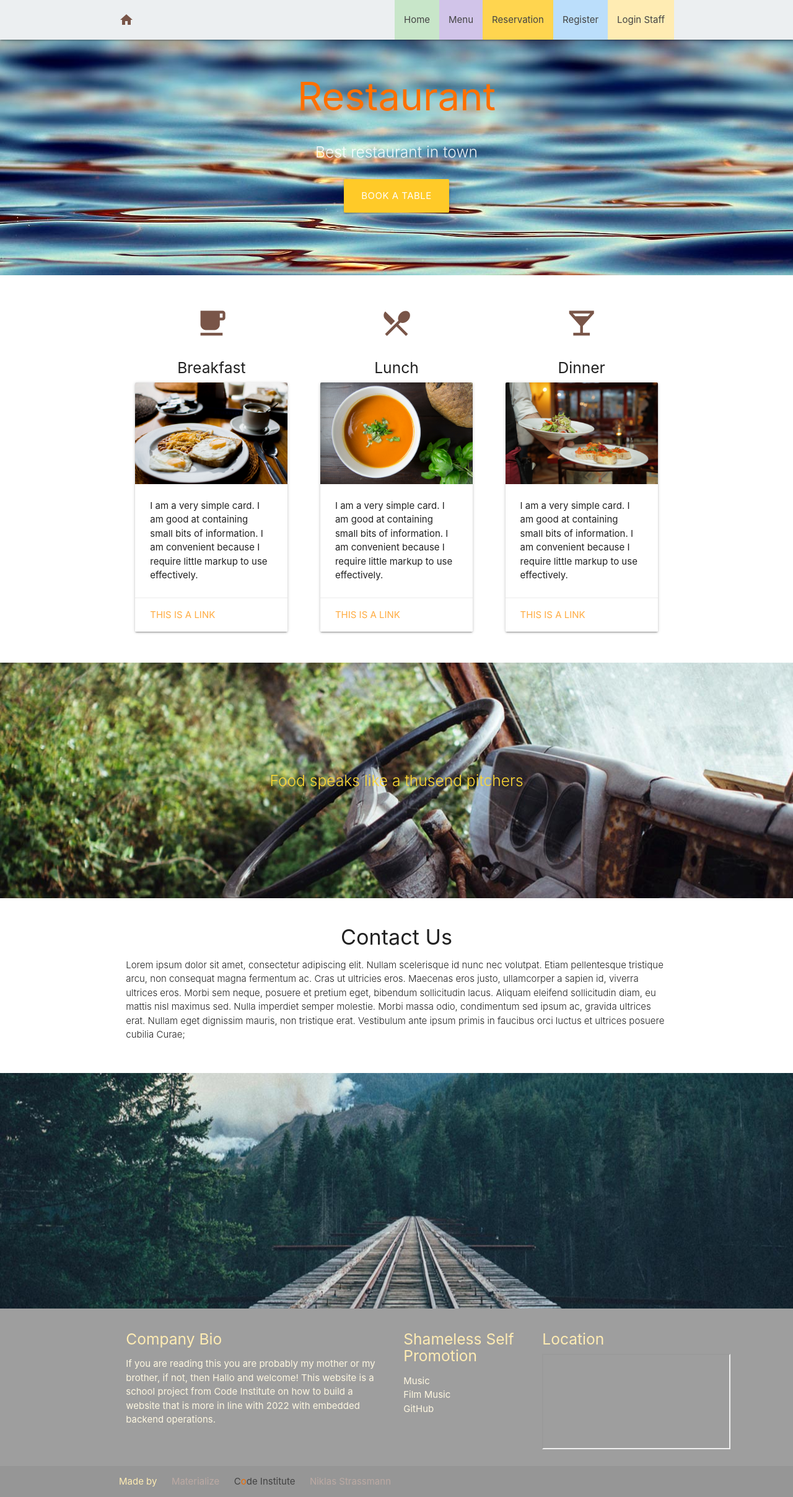
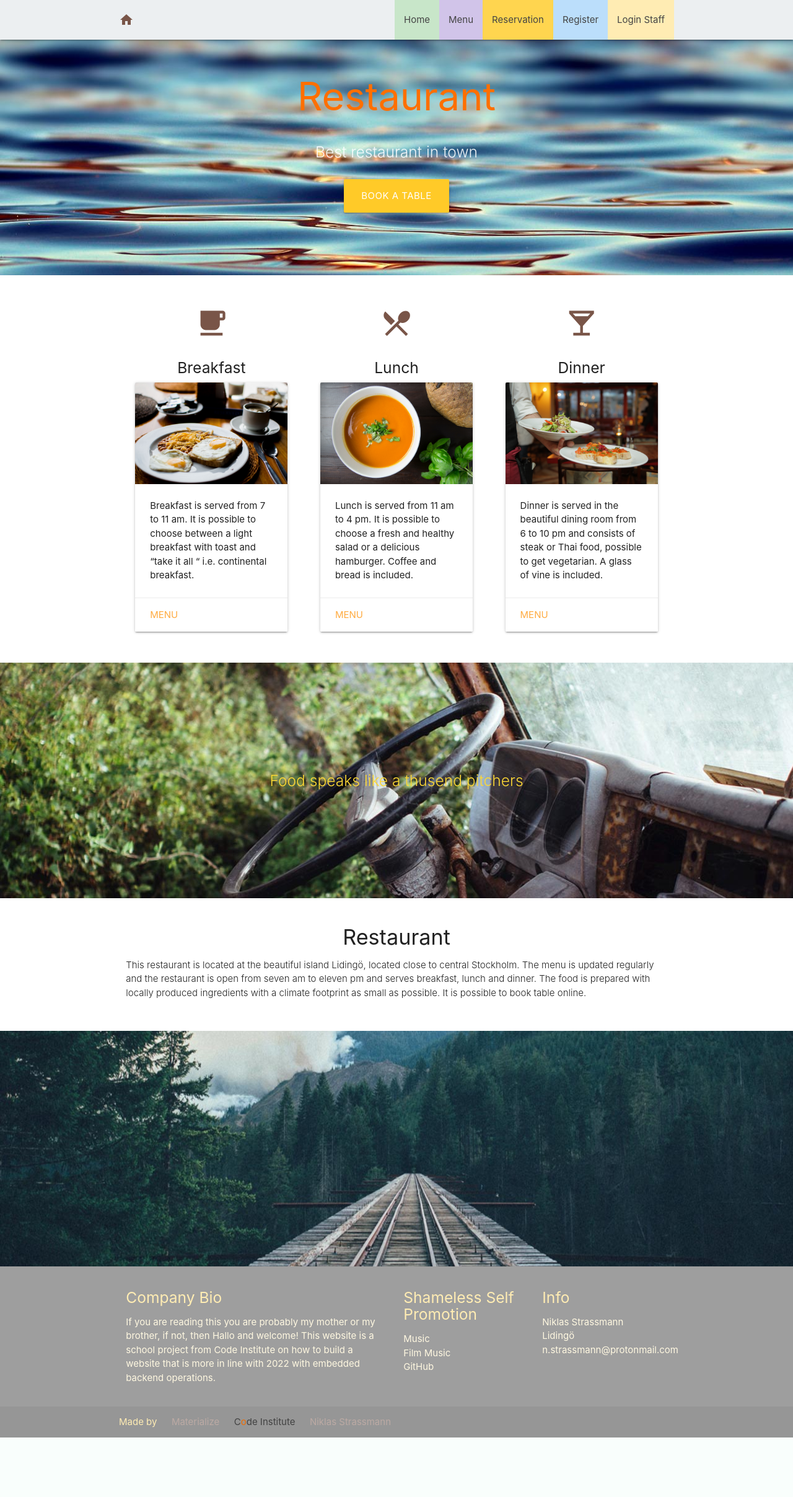
Before and after one commit to DrMaxPower/crud-with-django, a Django app: page / in a window 1280 px wide. Shown: the whole page at 62% size. After the commit the page ends 2319 px from the top, so only its background shows below. Run offline with Django 3.2, Linux system fonts and the light colour scheme; some libraries are stand-ins or nearby versions; grey boxes are pictures that could not be loaded.

Commit message:
added text content to index

```diff
--- a/static/js/script.js
+++ b/static/js/script.js
@@ -5,11 +5,12 @@
       $('.parallax').parallax();
       $('.scrollspy').scrollSpy();
       $('.collapsible').collapsible();
+      $('.tooltipped').tooltip();
+
 
     });
     // If form is not valid
     $('#message-box').fadeOut(10000);
-
 
     // raw function show and hide booking list
     $(function() {
--- a/templates/base.html
+++ b/templates/base.html
@@ -118,9 +118,12 @@
                     </ul>
                 </div>
                 <div class="col l3 s12">
-                    <h5 class="amber-text text-lighten-4">Location</h5>
-                    <iframe src="https://www.google.com/maps/embed?pb=!1m18!1m12!1m3!1d1715.8751694655932!2d18.131804415802744!3d59.35582668166811!2m3!1f0!2f0!3f0!3m2!1i1024!2i768!4f13.1!3m3!1m2!1s0x465f82d1a87179e9%3A0x3e69738b4def15e4!2sBodalsv%C3%A4gen%202A%2C%20181%2036%20Liding%C3%B6!5e1!3m2!1sen!2sse!4v1661031728319!5m2!1sen!2sse"
-                     allowfullscreen="" loading="lazy" referrerpolicy="no-referrer-when-downgrade"></iframe>
+                    <h5 class="amber-text text-lighten-4">Info</h5>
+                    <ul>
+                        <li class="amber-text text-lighten-5">Niklas Strassmann</li>
+                        <li class="amber-text text-lighten-5">Lidingö</li>
+                        <li class="amber-text text-lighten-5">n.strassmann@protonmail.com</li>
+                    </ul>
                 </div>
             </div>
         </div>
--- a/templates/index.html
+++ b/templates/index.html
@@ -15,7 +15,6 @@
                     class="btn-large waves-effect waves-orange amber lighten-1">Book a Table</a>
             </div>
             <br><br>
-
         </div>
     </div>
     <div class="parallax"><img src="{% static 'images/lake-g9469f9732_1920.jpg' %}" alt="Unsplashed background img 1">
@@ -39,11 +38,13 @@
                             <img src="{% static 'images/pexels-julian-jagtenberg-103124.jpg' %}">
                         </div>
                         <div class="card-content">
-                            <p>I am a very simple card. I am good at containing small bits of information.
-                                I am convenient because I require little markup to use effectively.</p>
+                            <p>
+                                Breakfast is served from 7 to 11 am. It is possible to choose between a
+                                light breakfast with toast and “take it all “ i.e. continental breakfast.
+                            </p>
                         </div>
                         <div class="card-action">
-                            <a href="{% url 'menu' %}">This is a link</a>
+                            <a href="{% url 'menu' %}">Menu</a>
                         </div>
                     </div>
                 </div>
@@ -59,11 +60,13 @@
                             <img src="{% static 'images/pexels-foodie-factor-539451.jpg' %}">
                         </div>
                         <div class="card-content">
-                            <p>I am a very simple card. I am good at containing small bits of information.
-                                I am convenient because I require little markup to use effectively.</p>
+                            <p>
+                                Lunch is served from 11 am to 4 pm. It is possible to choose a fresh
+                                and healthy salad or a delicious hamburger. Coffee and bread is included.
+                            </p>
                         </div>
                         <div class="card-action">
-                            <a href="{% url 'menu' %}">This is a link</a>
+                            <a href="{% url 'menu' %}">Menu</a>
                         </div>
                     </div>
                 </div>
@@ -79,11 +82,13 @@
                             <img src="{% static 'images/pexels-pixabay-262978.jpg' %}">
                         </div>
                         <div class="card-content">
-                            <p>I am a very simple card. I am good at containing small bits of information.
-                                I am convenient because I require little markup to use effectively.</p>
+                            <p>
+                                Dinner is served in the beautiful dining room from 6 to 10 pm and
+                                consists of steak or Thai food, possible to get vegetarian. A glass of vine is included.
+                            </p>
                         </div>
                         <div class="card-action">
-                            <a href="{% url 'menu' %}">This is a link</a>
+                            <a href="{% url 'menu' %}">Menu</a>
                         </div>
                     </div>
                 </div>
@@ -111,14 +116,14 @@
         <div class="row">
             <div class="col s12 center" id="contact">
                 <h3><i class="mdi-content-send brown-text"></i></h3>
-                <h4>Contact Us</h4>
-                <p class="left-align light">Lorem ipsum dolor sit amet, consectetur adipiscing elit. Nullam scelerisque
-                    id nunc nec volutpat. Etiam pellentesque tristique arcu, non consequat magna fermentum ac. Cras ut
-                    ultricies eros. Maecenas eros justo, ullamcorper a sapien id, viverra ultrices eros. Morbi sem
-                    neque, posuere et pretium eget, bibendum sollicitudin lacus. Aliquam eleifend sollicitudin diam, eu
-                    mattis nisl maximus sed. Nulla imperdiet semper molestie. Morbi massa odio, condimentum sed ipsum
-                    ac, gravida ultrices erat. Nullam eget dignissim mauris, non tristique erat. Vestibulum ante ipsum
-                    primis in faucibus orci luctus et ultrices posuere cubilia Curae;</p>
+                <h4>Restaurant</h4>
+                <p class="left-align light">
+                    This restaurant is located at the beautiful island Lidingö,
+                    located close to central Stockholm. The menu is updated regularly
+                    and the restaurant is open from seven am to eleven pm and serves breakfast,
+                    lunch and dinner. The food is prepared with locally produced ingredients
+                    with a climate footprint as small as possible. It is possible to book table online.
+                </p>
             </div>
         </div>
 
```
Also changed, not shown: templates/menu.html (+7 -4 lines).
